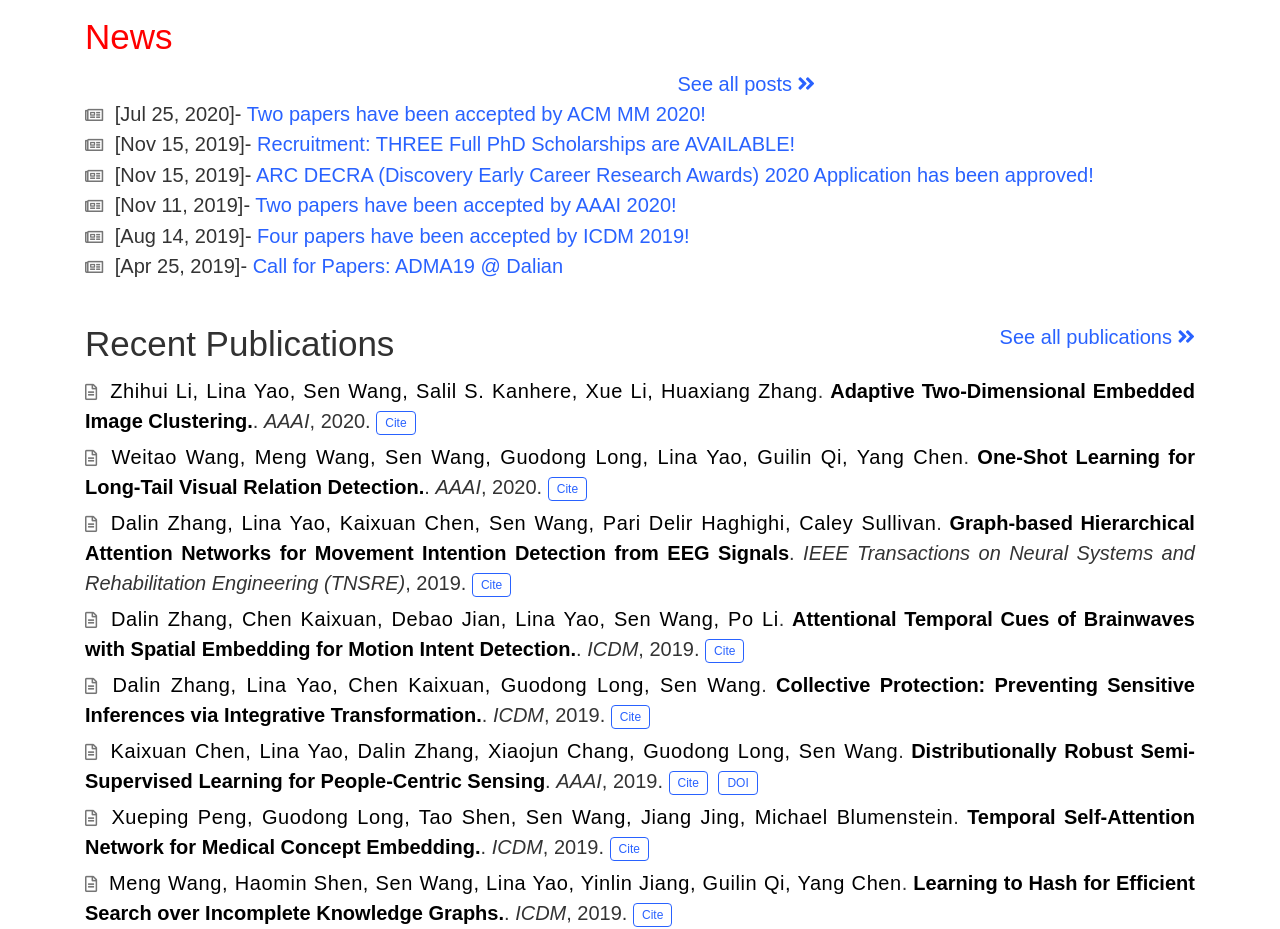
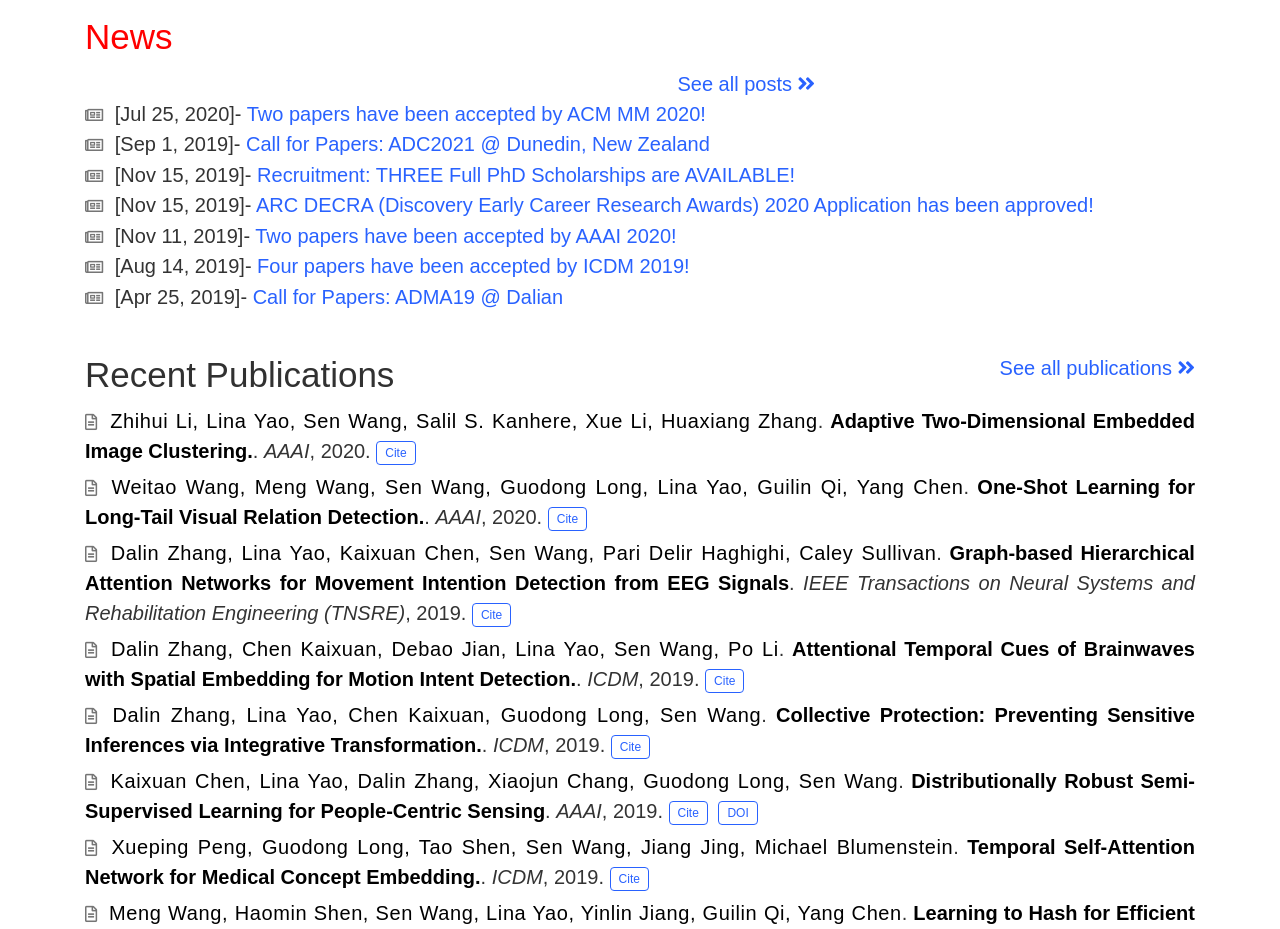
Before and after one commit to csenw/csenw.github.io, a plain HTML site: page index.html in a window 1280 px wide. Shown: the part 880-1809 px from the top of the page. Drawn offline with nearby package versions, Linux system fonts and the light colour scheme; some icons are missing.

Commit message:
Update index.html

```diff
--- a/index.html
+++ b/index.html
@@ -211,9 +211,17 @@
         <div class="view-list-item" itemscope itemtype="http://schema.org/BlogPosting">
       <i class="far fa-newspaper pub-icon" aria-hidden="true"></i>
         [Jul 25, 2020]-
-      <a href="/post/phd-recruitment/" itemprop="url"><span itemprop="name">Two papers have been accepted by ACM MM 2020!</span></a>
+      <a href="/post/mm2020/" itemprop="url"><span itemprop="name">Two papers have been accepted by ACM MM 2020!</span></a>
 
     </div>
+
+    <div class="view-list-item" itemscope itemtype="http://schema.org/BlogPosting">
+  <i class="far fa-newspaper pub-icon" aria-hidden="true"></i>
+
+  [Sep 1, 2019]-
+  <a href="/post/adc2021/" itemprop="url"><span itemprop="name">Call for Papers: ADC2021 @ Dunedin, New Zealand</span></a>
+
+  </div>
 
     <div class="view-list-item" itemscope itemtype="http://schema.org/BlogPosting">
       <i class="far fa-newspaper pub-icon" aria-hidden="true"></i>
```
